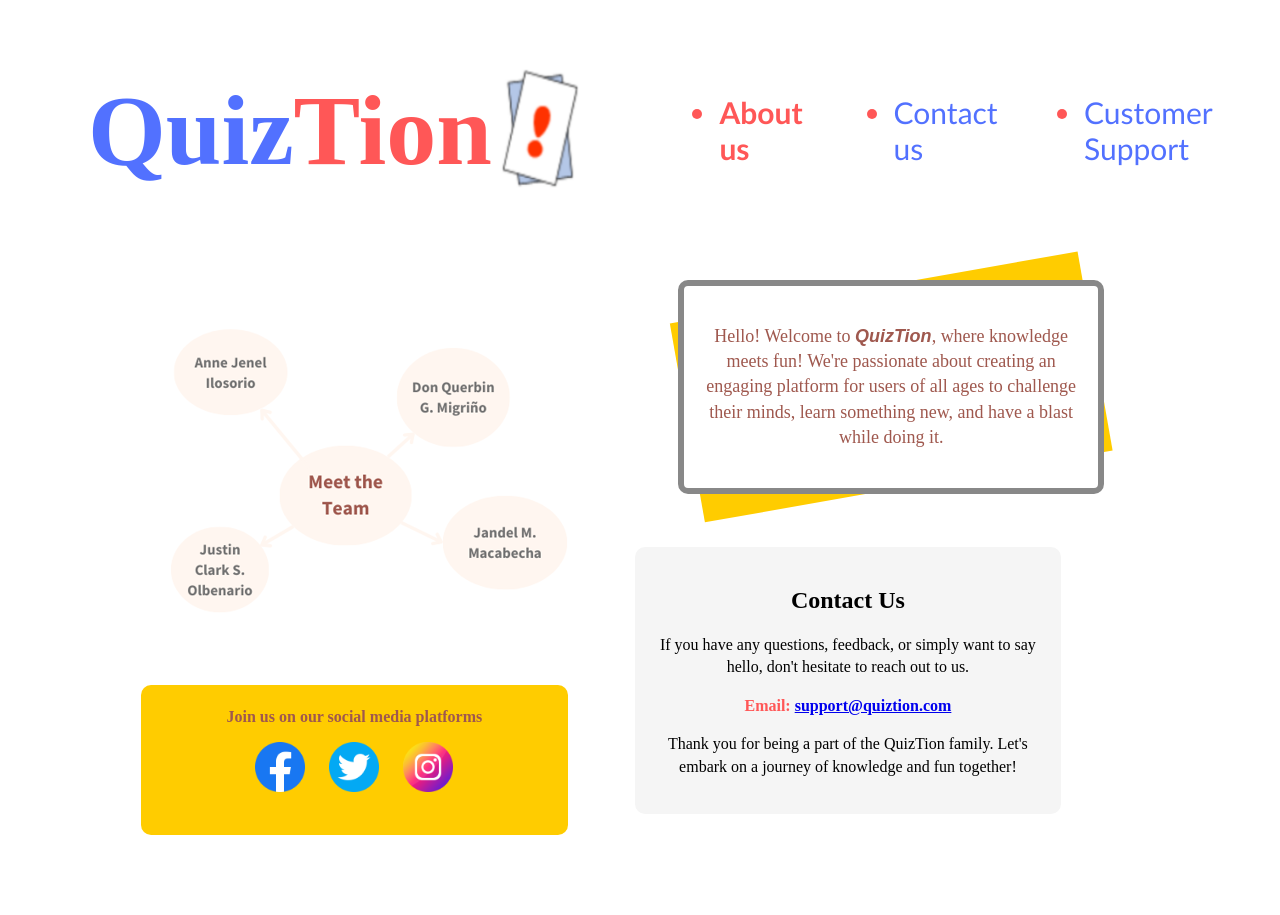
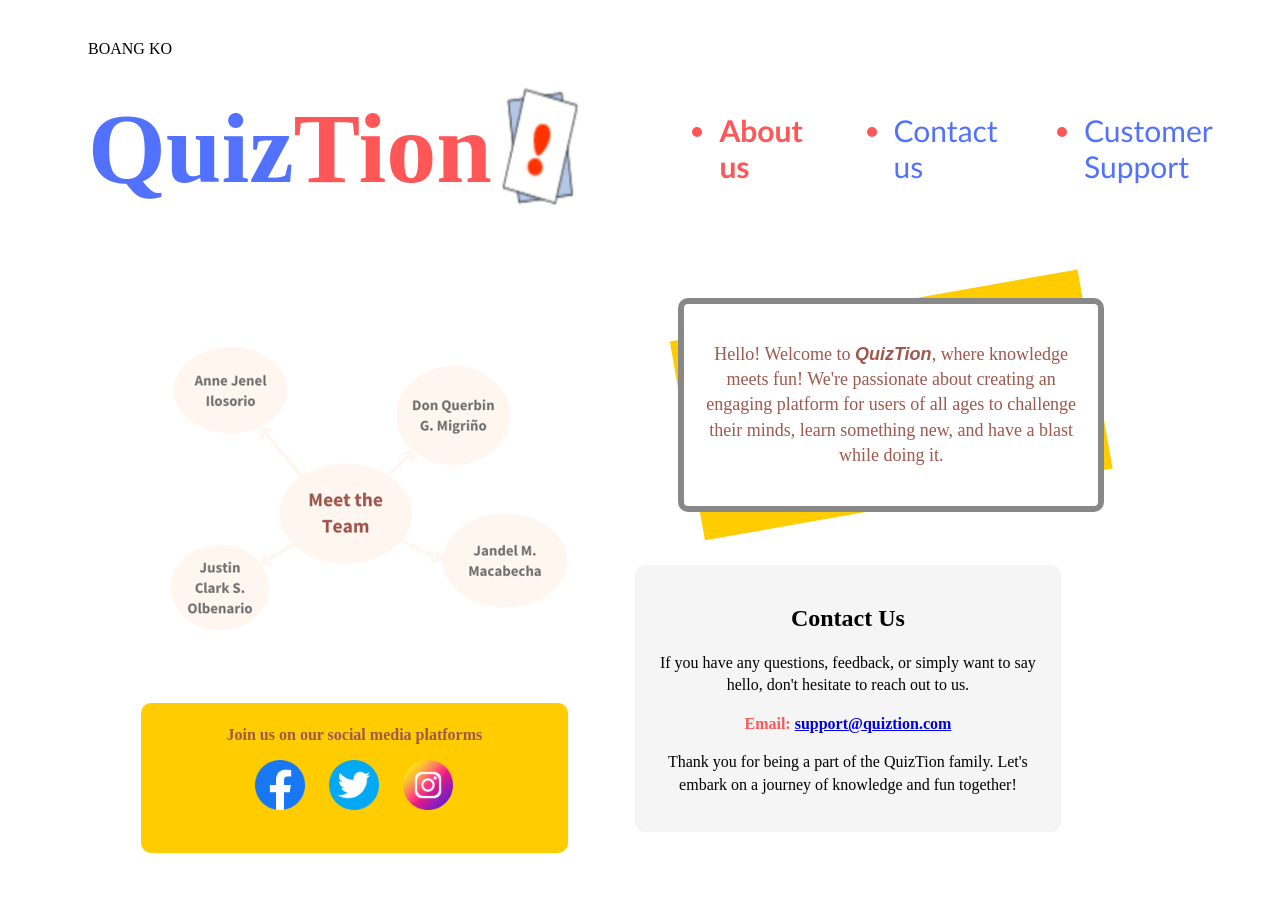
Before and after one commit to LeFruitCake/Quiztion-InfoManagement2-DjangoProject, a Django app: page /about/ in a window 1280 px wide. Before the commit the page ends 835 px from the top, so only its background shows below. Run offline with Django 4.2, Linux system fonts and the light colour scheme.

Commit message:
INITIAL COMMIT

```diff
--- a/users/templates/users/about.html
+++ b/users/templates/users/about.html
@@ -12,7 +12,7 @@
 
 
     <div class="container">
-
+        BOANG KO
         <div class="logoContainer">
 
             <div class="quiztion-logo">
```
